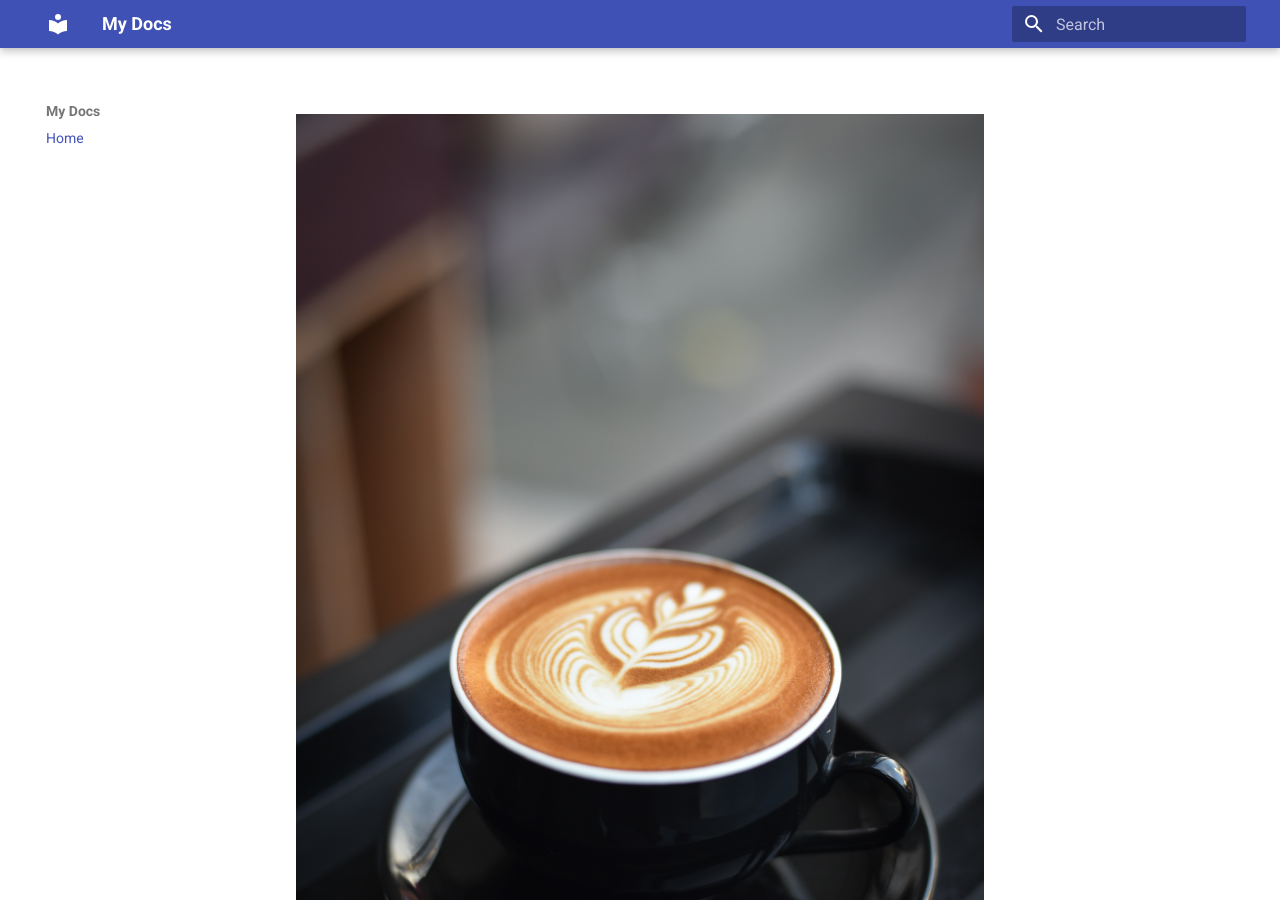
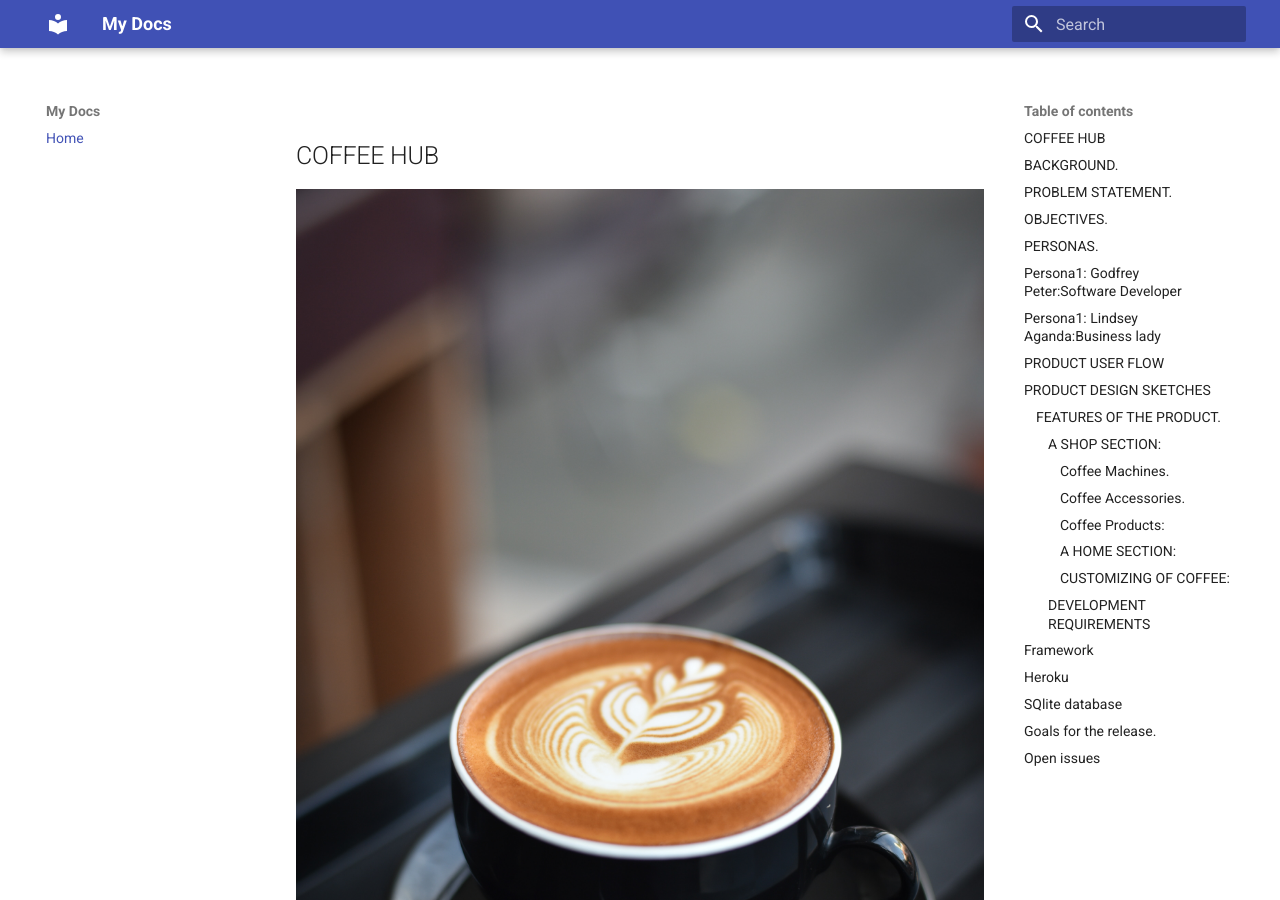
Before and after one commit to SandraNasasiira/Coffeehub_Doc, an MkDocs documentation site: the page built from docs/index.md, in a window 1280 px wide and 900 px high. Built offline with MkDocs 1.6.1 and Material for MkDocs 9.7.7, drawn with Linux system fonts in a browser that asks for light colours.

Commit message:
first commit

```diff
--- a/docs/index.md
+++ b/docs/index.md
@@ -1,3 +1,4 @@
+## COFFEE HUB
    <img src="images/coffee.jpg" >
 # BACKGROUND.
 The Western style of drinking coffee started in 1999 thanks to  Java House.Considering the high regard the Western world has for Kenyan coffee,it is curious that it took so long to develop its own coffee culture.(SantaFerelo,2015). For years the coffee culture has been existent and embraced in different countries.
```
Also changed, not shown: 1 other file.
